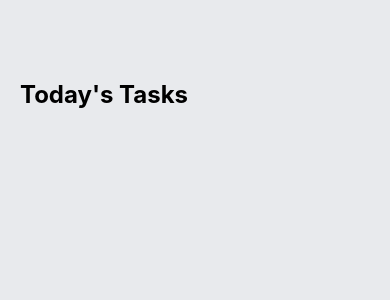
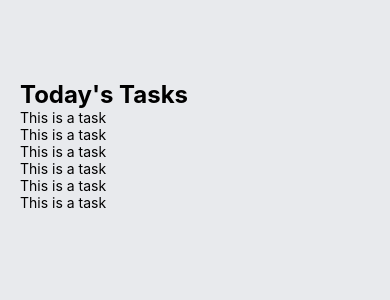
Before and after one commit to Wistoft2410/todoList, a React Native app in the folder todoList/: screen / in a window 390 px wide. Shown: the top 300 px of the page. Built offline with nearby package versions, Linux system fonts and the light colour scheme.

Commit message:
Added task component and integrated with App.js

```diff
--- a/todoList/App.js
+++ b/todoList/App.js
@@ -1,5 +1,6 @@
 import { StatusBar } from 'expo-status-bar';
 import { StyleSheet, Text, View } from 'react-native';
+import Task from './components/Task';
 
 export default function App() {
   return (
@@ -11,6 +12,12 @@
 
         <View styles={styles.items}>
         {/* This is where the tasks will go! */}
+          <Task/>
+          <Task/>
+          <Task/>
+          <Task/>
+          <Task/>
+          <Task/>
 
         </View>
 
--- /dev/null
+++ b/todoList/components/Task.js
@@ -0,0 +1,17 @@
+import React from 'react';
+import { View, Text, StyleSheet } from 'react-native';
+
+const Task = () => {
+
+    return (
+        <View>
+            <Text>This is a task</Text>
+        </View>
+    )
+}
+
+const styles = StyleSheet.create({
+
+});
+
+export default Task;
```
